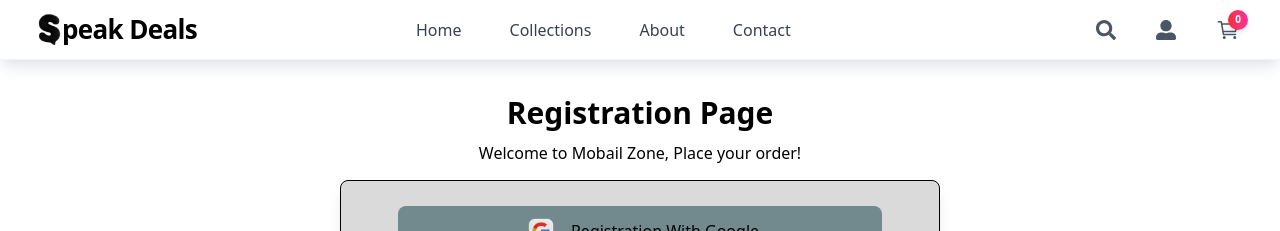
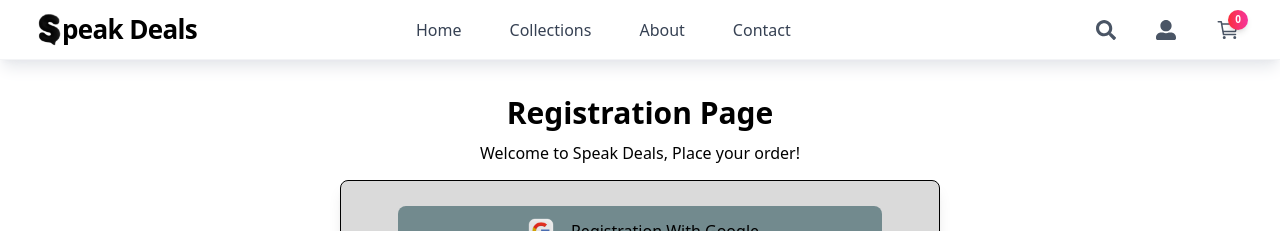
Before and after one commit to Nikunj0110/MERN-Project, a React (Vite) app in the folder frontend/: page /signup in a window 1280 px wide. Shown: the top 231 px of the page. Built offline with nearby package versions, Linux system fonts and the light colour scheme; no server answers.

Commit message:
Update Registration.jsx

```diff
--- a/frontend/src/pages/Registration.jsx
+++ b/frontend/src/pages/Registration.jsx
@@ -83,7 +83,7 @@
       <div className="w-[100%] h-[100px] flex items-center justify-center gap-[10px] flex-col">
         <span className="text-3xl font-semibold">Registration Page</span>
         <span className="text-[16px]">
-          Welcome to Mobail Zone, Place your order!
+          Welcome to Speak Deals, Place your order!
         </span>
       </div>
 
```
